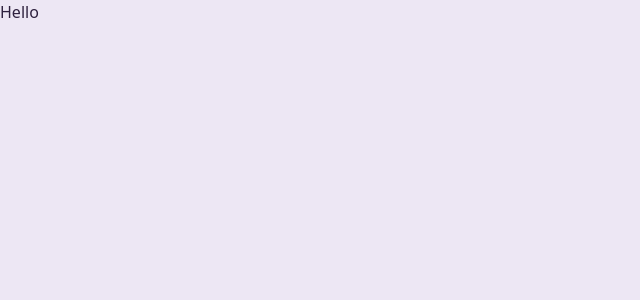
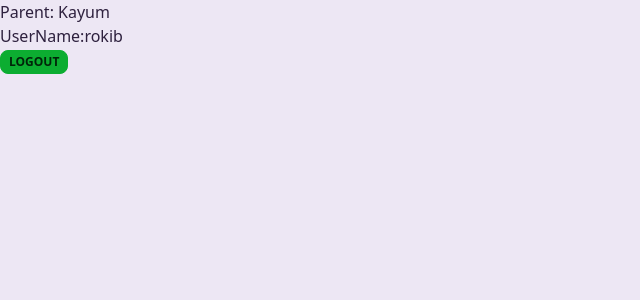
Before and after one commit to rokib97/react-more-core-concepts, a React (Vite) app: page / in a window 1280 px wide. Shown: the top 300 px of the page, without its empty margins (0-640 px from the left). Built offline with nearby package versions, Linux system fonts and the light colour scheme.

Commit message:
intro to context API

```diff
--- a/src/App.jsx
+++ b/src/App.jsx
@@ -1,10 +1,19 @@
-import React from "react";
-import CustomHook from "./components/CustomHook/CustomHook";
+import React, { createContext, useState } from "react";
+import Parent from "./components/ContextApi/Parent";
 
-// import { About, Home } from "./components/Pages/index";
+export const UserContext = createContext(null);
 
 const App = () => {
+  const [user, setUser] = useState({ name: "rokib" });
+  const logOut = () => {
+    setUser(null);
+  };
+  const logIn = () => {
+    setUser({ name: "rokib" });
+  };
+  console.log(user);
   return (
+    <UserContext.Provider value={{ user, logOut, logIn }}>
       <div>
         {/* <ShortCurcuit /> */}
         {/* <Toggle /> */}
@@ -18,8 +27,10 @@ const App = () => {
         {/* <Checkbox /> */}
         {/* <Select /> */}
         {/* <UseRef /> */}
-      <CustomHook />
+        {/* <CustomHook /> */}
+        <Parent />
       </div>
+    </UserContext.Provider>
   );
 };
 
--- /dev/null
+++ b/src/components/ContextApi/Child.jsx
@@ -0,0 +1,27 @@
+import React, { useContext } from "react";
+import { UserContext } from "../../App";
+
+const Child = () => {
+  const { user, logOut, logIn } = useContext(UserContext);
+  console.log(user);
+  return (
+    <div>
+      {user && (
+        <div>
+          <h2>UserName:{user.name}</h2>
+        </div>
+      )}
+      {user ? (
+        <button onClick={logOut} className="btn btn-primary btn-xs">
+          LogOut
+        </button>
+      ) : (
+        <button onClick={logIn} className="btn btn-error btn-xs">
+          Login
+        </button>
+      )}
+    </div>
+  );
+};
+
+export default Child;
--- /dev/null
+++ b/src/components/ContextApi/Parent.jsx
@@ -0,0 +1,13 @@
+import React from "react";
+import Child from "./Child";
+
+const Parent = () => {
+  return (
+    <div>
+      <h2>Parent: Kayum</h2>
+      <Child />
+    </div>
+  );
+};
+
+export default Parent;
--- a/src/components/CustomHook/CustomHook.jsx
+++ b/src/components/CustomHook/CustomHook.jsx
@@ -1,9 +1,29 @@
 import React from "react";
+import useGithubUser from "./useGithubUser";
+import useToggle from "./useToggle";
 
 const CustomHook = () => {
+  const { show, toggle } = useToggle(false);
+  const {
+    data: value,
+    isLoading,
+    error,
+  } = useGithubUser(`https://api.github.com/users/rokib97`);
+
+  if (isLoading) {
+    return <p>Loading.....</p>;
+  }
+  if (error) {
+    return <p>something went errro......</p>;
+  }
   return (
-    <div>
-      <h2>Hello</h2>
+    <div className="text-center">
+      <h2>Toggle Custom Hook</h2>
+      <button onClick={() => toggle(!show)} className="btn btn-xs btn-primary">
+        Toggle
+      </button>
+      {show && <p>toggling and showing</p>}
+      <h1>{value.name}</h1>
     </div>
   );
 };
--- /dev/null
+++ b/src/components/CustomHook/useGithubUser.js
@@ -0,0 +1,31 @@
+import { useEffect, useState } from "react";
+
+const useGithubUser = (url) => {
+  const [data, setData] = useState({});
+  const [isLoading, setIsLoading] = useState(true);
+  const [error, setError] = useState(false);
+
+  useEffect(() => {
+    const fetchData = async () => {
+      try {
+        const res = await fetch(url);
+        if (!res.ok) {
+          setError(true);
+          setIsLoading(false);
+          return;
+        }
+        const value = await res.json();
+        setData(value);
+      } catch (error) {
+        setError(error);
+      }
+      setIsLoading(false);
+    };
+
+    fetchData();
+  }, []);
+
+  return { data, isLoading, error };
+};
+
+export default useGithubUser;
--- /dev/null
+++ b/src/components/CustomHook/useToggle.js
@@ -0,0 +1,11 @@
+import { useState } from "react";
+
+const useToggle = (defaultValue) => {
+  const [show, setShow] = useState(defaultValue);
+  const toggle = () => {
+    setShow(!show);
+  };
+
+  return { show, toggle };
+};
+export default useToggle;
```
Lines whose indentation alone changed are shown as unchanged.
